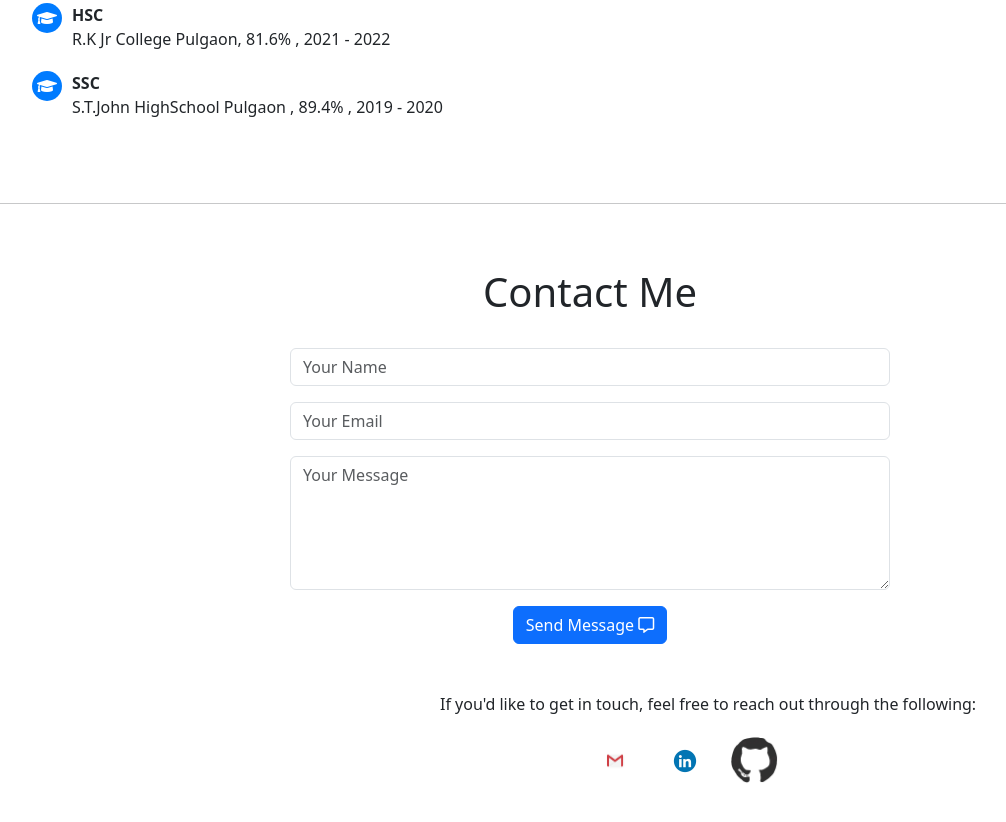
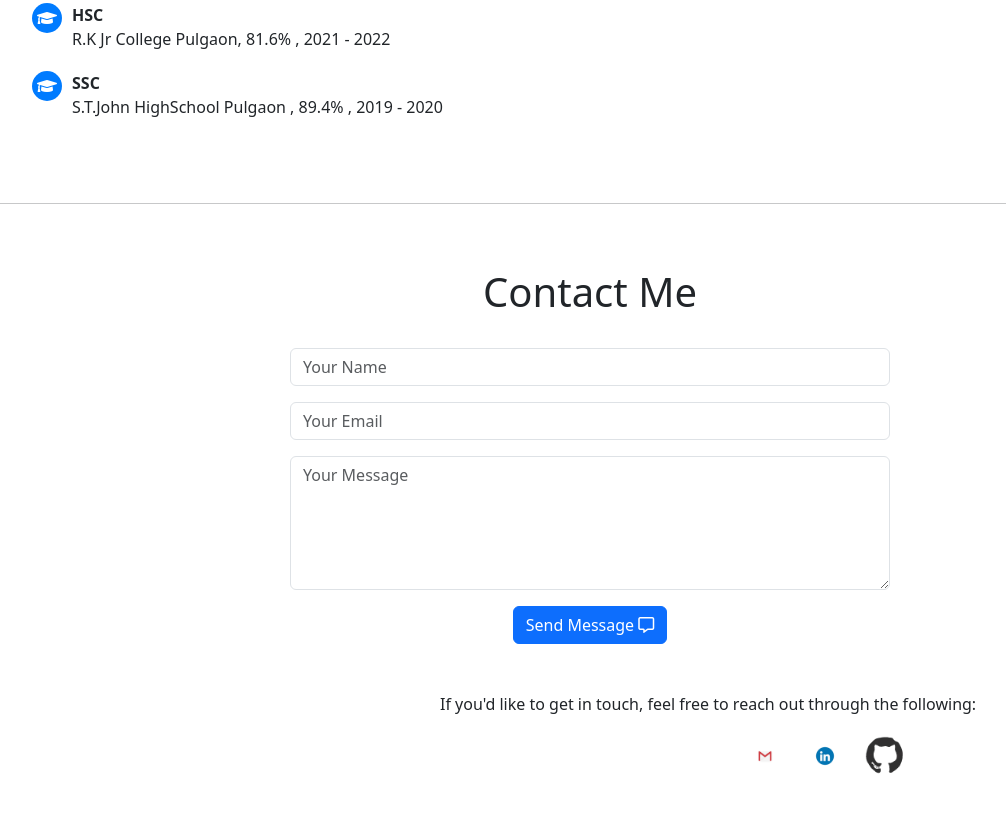
Before and after one commit to shantanu-peshkar/portfolio, a plain HTML site: page index.html in a window 1280 px wide. Shown: the part 2746-3568 px from the top of the page, without its empty margins (50-1056 px from the left). Drawn offline with nearby package versions, Linux system fonts and the light colour scheme.

Commit message:
fix icons  styling

```diff
--- a/Style.css
+++ b/Style.css
@@ -306,19 +306,18 @@ form {
 
 /* Style for the contact icons container */
 .icon-container {
-  display: flex; /* Flexbox layout */
-  justify-content: flex-start; /* Align icons to the left */
+  display: flex;
+  justify-content: center; /* Center the icons horizontally */
   align-items: center; /* Vertically center the icons */
   gap: 20px; /* Space between the icons */
   margin-top: 20px;
   text-align: center; /* Ensures that text is aligned properly around the icons */
-  margin-left: 150px; /* Move the icons 20px to the left */
 }
 
 /* Style for each icon */
 .icon-container .icon {
-  width: 50px; /* Set a base size for the icons */
-  height: 50px; /* Set a base size for the icons */
+  width: 40px; /* Set a base size for the icons */
+  height: 40px; /* Set a base size for the icons */
   object-fit: contain; /* Make sure the icons don't stretch */
   transition: transform 0.3s ease; /* Smooth scaling effect */
 }
```
